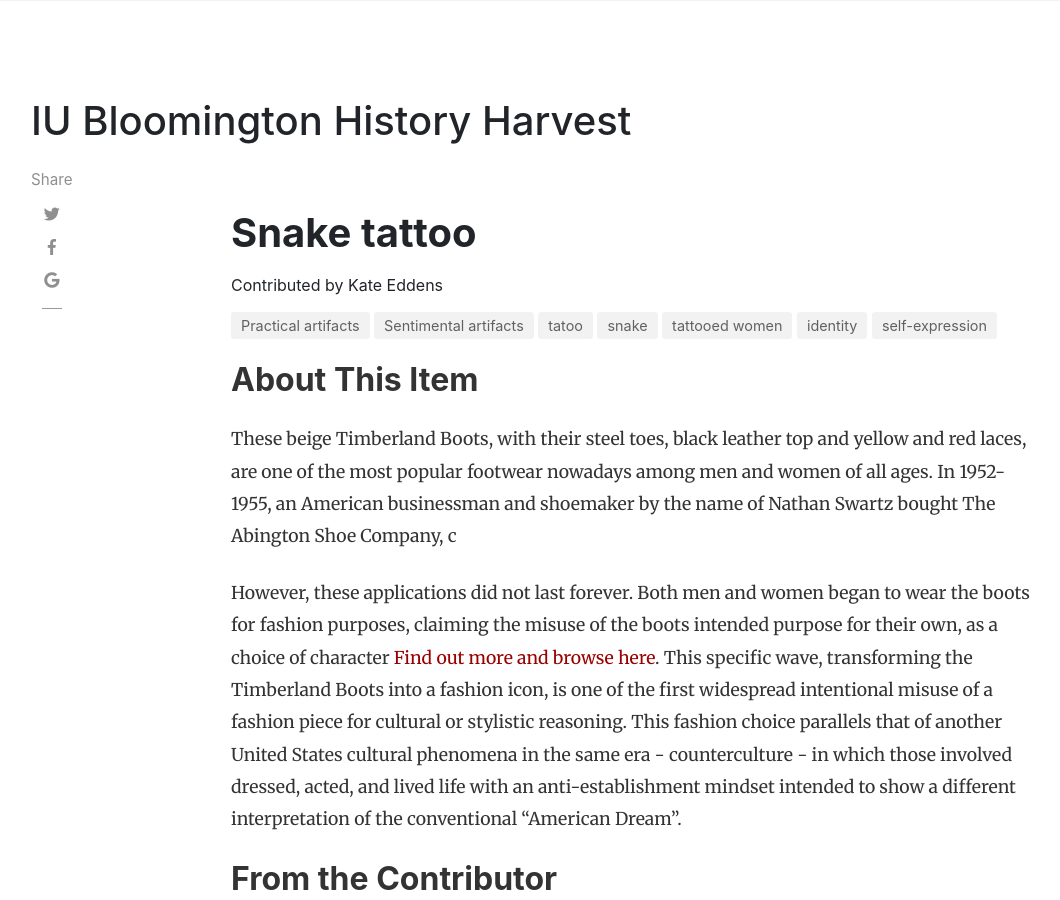
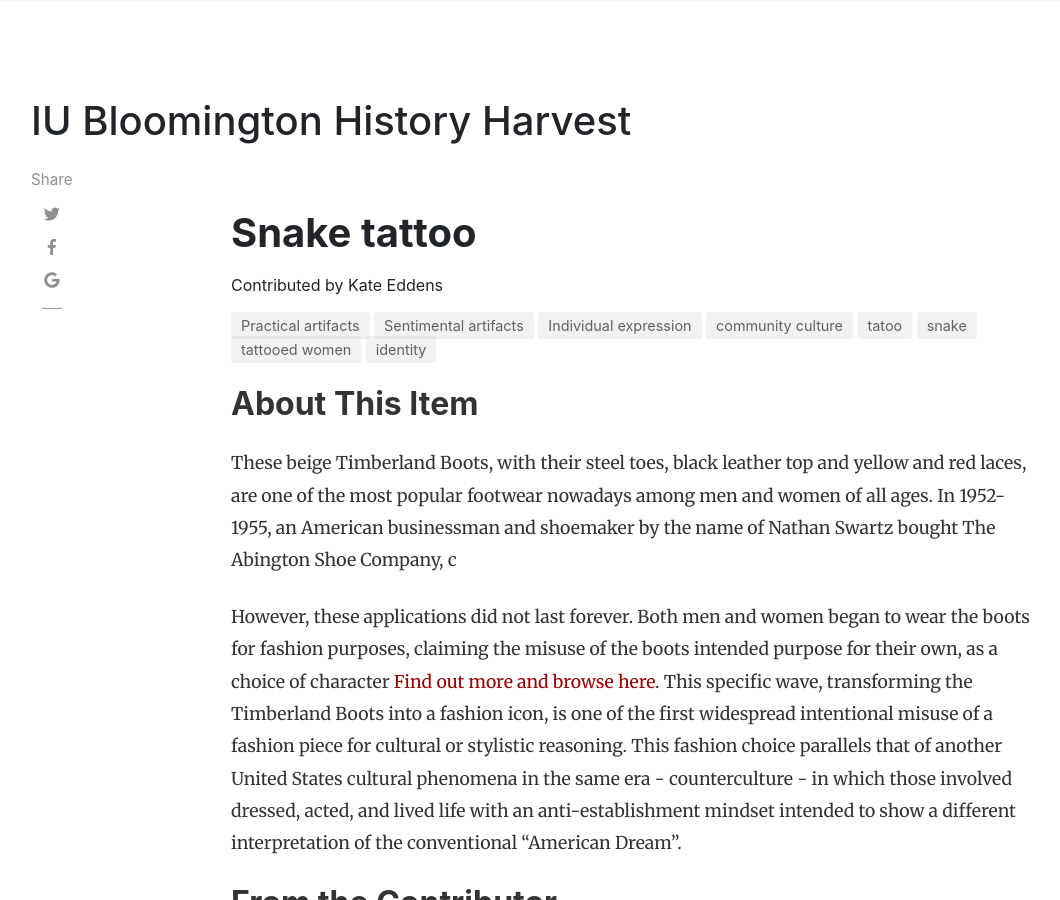
Before and after one commit to H301HistoryHarvest/H301HistoryHarvest, a Jekyll site: the page built from _items/2019-10-03-0005.md, in a window 1280 px wide and 900 px high. Shown: the whole window, without its empty margins (54-1114 px from the left). Built offline with Jekyll 4.4.1, drawn with Linux system fonts in a browser that asks for light colours; nearby versions of some CDN libraries; comment, search, counter and statistics services are not loaded.

Commit message:
Update 2019-10-03-0005.md

```diff
--- a/_items/2019-10-03-0005.md
+++ b/_items/2019-10-03-0005.md
@@ -11,7 +11,7 @@ itemdate: ca. 2014
 itemtype: Physical Object
 shortdesc:
 categories: [ Sentimental,Practical ]
-tags: [ tatoo, snake, tattooed women, identity, self-expression]
+tags: [ Individual expression, community culture, tatoo, snake, tattooed women, identity ]
 ---
 
 ## About This Item
```
